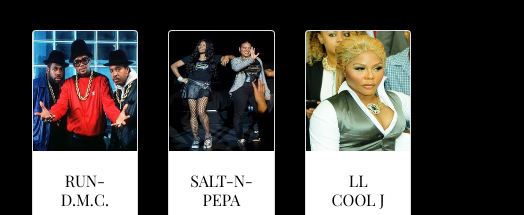
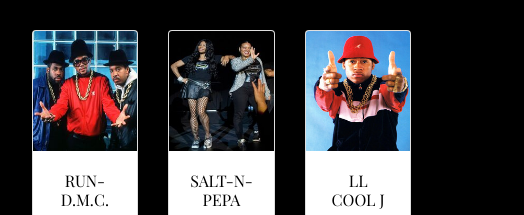
Before and after one commit to annapasetto0/equalsound, a plain HTML site: page rap.html in a window 1280 px wide. Shown: the part 316-531 px from the top of the page, 111-635 px from the left. Drawn offline with nearby package versions, Linux system fonts and the light colour scheme.

Commit message:
Update rap.html

```diff
--- a/rap.html
+++ b/rap.html
@@ -73,7 +73,7 @@
                         </div>
                         <div class="col-lg-4 col-md-6 col-sm-6">
                             <div class="card w-100 mb-3">
-                                <img src="rap_img/rap90_00/lil_kim_img.jpg" class="card-img-top" alt="ll cool j">
+                                <img src="rap_img/rap_7080/ll-cool_img.jpg" class="card-img-top" alt="ll cool j">
                                 <div class="card-body">
                                     <h5 class="card-gen-title">LL COOL J</h5>
                                     <p class="card-gen-text">Album venduti: +20 mln</p>
```
